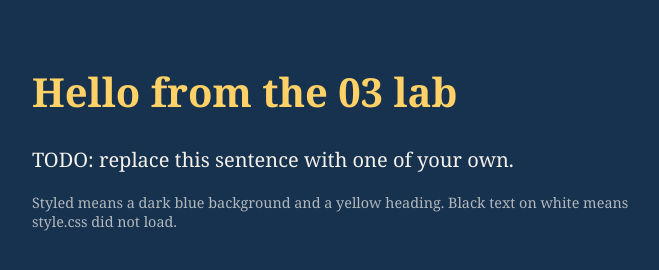
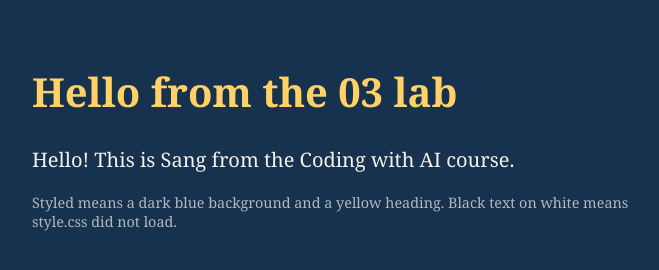
Before and after one commit to sang-bui/03-git-verify-deploy, a plain HTML site: page index.html in a window 1280 px wide. Shown: the whole page, without its empty margins (288-947 px from the left). Drawn offline with Linux system fonts and the light colour scheme.

Commit message:
Replace placeholder line with a personal introduction (#1)
The starter shipped a TODO placeholder in the .mine paragraph. This replaces it with a sentence that says whose site this is, which is the one content change the lab asks for.

```diff
--- a/index.html
+++ b/index.html
@@ -12,7 +12,7 @@
 <body>
   <main>
     <h1>Hello from the 03 lab</h1>
-    <p class="mine">TODO: replace this sentence with one of your own.</p>
+    <p class="mine">Hello! This is Sang from the Coding with AI course.</p>
     <p class="note">Styled means a dark blue background and a yellow heading. Black text on white means style.css did not load.</p>
   </main>
 </body>
```
